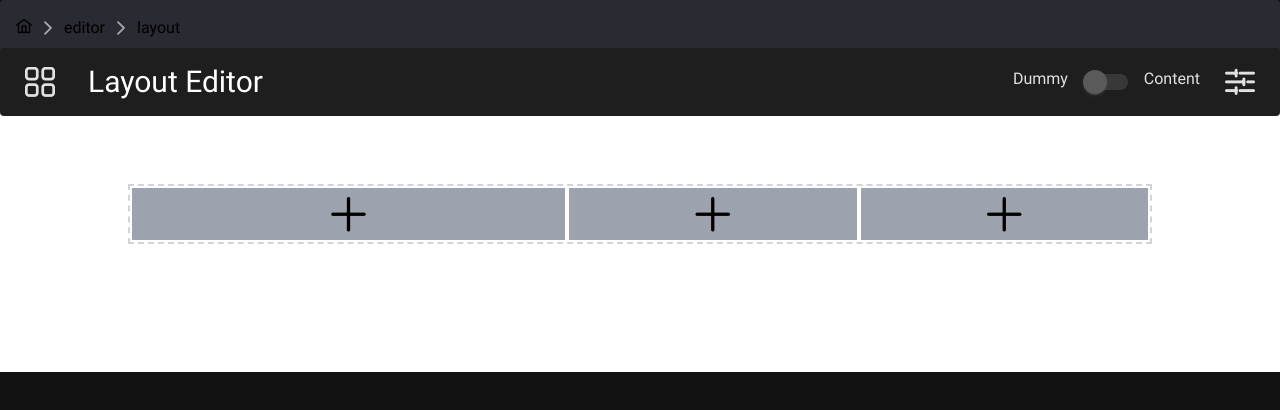
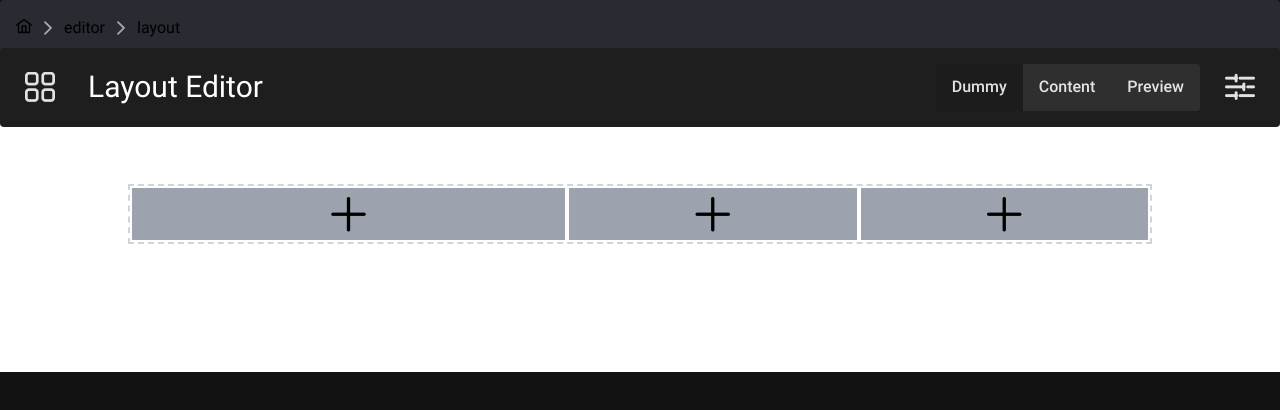
Before and after one commit to dale8nson/news-CMS, a Next.js app: page /admin/editor/layout in a window 1280 px wide. Shown: the top 410 px of the page. Built offline with nearby package versions, Linux system fonts and the light colour scheme.

Commit message:
added edit mode select buttons; disabled dragging of placeholder blocks when not in 'dummy' mode

```diff
--- a/app/admin/editor/layout/layout.tsx
+++ b/app/admin/editor/layout/layout.tsx
@@ -12,9 +12,10 @@ import { InputNumber } from 'primereact/inputnumber'
 import { Panel } from 'primereact/panel';
 import { InputSwitch } from 'primereact/inputswitch';
 import { Divider } from 'primereact/divider';
-import { setSelectedComponentTemplate, setPageTemplate, updateComponentTemplate } from '@/lib/editor-layout-slice';
+import { setSelectedComponentTemplate, setPageTemplate, updateComponentTemplate, setEditMode } from '@/lib/editor-layout-slice';
 import type { ItemProps } from '@/lib/editor-layout-slice';
 import ImagePlaceholder from '@/components/editor/primitives/image-placeholder';
+import { SelectButton, SelectButtonChangeEvent } from 'primereact/selectbutton';
 import type { PageTemplate } from "@/lib/editor-layout-slice";
 
 import { Dropdown } from 'primereact/dropdown';
@@ -53,7 +54,10 @@ export default function Layout({
   const [modeChecked, setModeChecked] = useState(false);
   const selectedComponentTemplate = useAppSelector(state => state.editorLayoutSlice.selectedComponentTemplate);
   const pageTemplate = useAppSelector(state => state.editorLayoutSlice.pageTemplate);
+  const editMode = useAppSelector(state => state.editorLayoutSlice.editMode);
   const dispatch = useAppDispatch();
+
+  const selectOptions = [{label:'Dummy', value:'dummy'}, {label:'Content', value:'content'}, {label:'Preview', value:'preview'}]
 
   const start = (
     <>
@@ -65,9 +69,7 @@ export default function Layout({
     <>
       <div className='space-x-4 flex'>
         <div className='flex align-baseline space-x-4' >
-          <h1>Dummy</h1>
-          <InputSwitch className='m-auto' disabled checked={modeChecked} />
-          <h1>Content</h1>
+          <SelectButton value={editMode} allowEmpty={false} options={selectOptions} optionLabel='label' onChange={e => dispatch(setEditMode(e.value)) } />
         </div>
         <Button className='p-button' icon='pi pi-sliders-h text-3xl' onClick={() => setRightSidebarVisible(true)} />
       </div>
@@ -87,7 +89,7 @@ export default function Layout({
     }
   ]
 
-  const tw = `flex m-0 duration-300 transition-all my-auto ${leftSidebarVisible && rightSidebarVisible ? 'scale-x-[.6] -translate-x-20' : leftSidebarVisible ? 'translate-x-36 scale-90' : rightSidebarVisible ? '-translate-x-36 scale-[.7]' : 'w-[100vw]'}`
+  const tw = `flex m-0 duration-300 transition-all my-auto ${leftSidebarVisible && rightSidebarVisible ? 'scale-[.6] -translate-x-16' : leftSidebarVisible ? 'translate-x-24 scale-90' : rightSidebarVisible ? '-translate-x-36 scale-[.7]' : 'w-[100vw]'}`
 
   console.log(`tw: ${tw}`);
 
@@ -105,7 +107,7 @@ export default function Layout({
           <h1 className='m-4 text-center'>Layout</h1>
           <Divider pt={{root:{className:'border-white border-solid border-[.01px]'}}} />
           <h1 className='m-4 text-center'>Content</h1>
-          <ImagePlaceholder canEdit={false} width='50px' height='50px' />
+          <ImagePlaceholder editable={false} width='50px' height='50px' />
           </>
           )}
         </Panel>
--- a/components/block-registry-provider.tsx
+++ b/components/block-registry-provider.tsx
@@ -1,6 +1,5 @@
-import { createContext, ReactNode, useContext, useState } from "react";
+import { createContext, ReactNode, useState } from "react";
 import { ContainerPlaceholder, ImagePlaceholder, ArticleGroup1, Container } from ".";
-import { createElement } from "react";
 
 const id = () => crypto.randomUUID();
 
--- /dev/null
+++ b/components/editor-provider.tsx
@@ -0,0 +1,8 @@
+import { useContext } from "react";
+import { useAppSelector } from "@/lib/hooks";
+import { setEditMode } from "@/lib/editor-layout-slice";
+
+const EditorProvider = () => {
+  const editMode = useAppSelector(state => state.editorLayoutSlice.editMode);
+
+}
--- a/components/editor/blocks/article-group-1.tsx
+++ b/components/editor/blocks/article-group-1.tsx
@@ -9,14 +9,14 @@ const ArticleGroup1 = () => {
 
 
   return (
-    <Container row columnSpan={4} className="border-dashed border-1" mode='editor' >
-      <Container column columnSpan={4} className='h-full border-dashed border-1' >
+    <Container className="border-dashed border-1" mode='editor' >
+      <Container className='h-full border-dashed border-1' >
         <ContainerPlaceholder />
       </Container>
-      <Container column columnSpan={8} className="h-full border-dashed border-1" >
+      <Container className="h-full border-dashed border-1" >
         <ContainerPlaceholder />
       </Container>
-      <Container column columnSpan={4} className="h-full border-dashed border-1" >
+      <Container className="h-full border-dashed border-1" >
         <ContainerPlaceholder />
       </Container>
     </Container>
--- a/components/editor/primitives/image-placeholder.tsx
+++ b/components/editor/primitives/image-placeholder.tsx
@@ -15,7 +15,7 @@ interface Size {
   height: number
 }
 
-function ImagePlaceholder({  id, canEdit, width, height, dragAction }: { id?: string, canEdit: boolean, width?: string | undefined, height?: string | undefined, dragAction?:'move' | 'copy' | undefined }) {
+function ImagePlaceholder({  id, editable: canEdit, width, height, dragAction }: { id?: string, editable: boolean, width?: string | undefined, height?: string | undefined, dragAction?:'move' | 'copy' | undefined }) {
 
   const blockId = useMemo(() => id || crypto.randomUUID(), []);
 
@@ -34,6 +34,8 @@ function ImagePlaceholder({  id, canEdit, width, height, dragAction }: { id?: st
   })
 
   const dispatch = useAppDispatch();
+
+  const editMode = useAppSelector(state => state.editorLayoutSlice.editMode);
 
   console.log(`ImagePlaceholder`);
   const ref: any = useRef<any>(null);
@@ -84,9 +86,10 @@ function ImagePlaceholder({  id, canEdit, width, height, dragAction }: { id?: st
     <Container
       id={blockId}
       containerId={idRef.current}
-      draggable
+      draggable={editMode === 'dummy'}
       onDragStart={dragStartHandler}
       onClick={clickHandler}
+      editable={false}
       className="z-0 flex m-auto bg-gray-300 relative items-center justify-items-center"
       ref={initRef}
       style={template?.props?.style as ItemProps || {}}
--- a/components/editor/primitives/slot.tsx
+++ b/components/editor/primitives/slot.tsx
@@ -0,0 +1,7 @@
+const Slot = () => {
+  return (
+    <div>
+
+    </div>
+  )
+}
--- a/components/primitives/container.tsx
+++ b/components/primitives/container.tsx
@@ -15,7 +15,7 @@ const Container = forwardRef(
       containerId,
       children,
       className = '',
-      mode = 'presentation',
+      editable,
       draggable,
       tabIndex,
       onDragStart,
@@ -31,7 +31,8 @@ const Container = forwardRef(
       containerId?: string,
       children?: ReactNode,
       className?: string,
-      mode?: 'editor' | 'presentation',
+      mode?: 'dummy' | 'content' | 'preview',
+      editable?: boolean,
       draggable?: boolean,
       tabIndex?: number
       onDragStart?: DragEventHandler,
@@ -45,18 +46,16 @@ const Container = forwardRef(
     },
     ref?: any) {
     console.log(`Container`);
-    const store = useAppStore();
     const [blocks, setBlocks] = useState<ReactNode[] | [] | null>([]);
     const containerRef = useRef<any>(null);
     const [parentNode, setParentNode] = useState<Element | null>(null);
+    const editMode = useAppSelector(state => state.editorLayoutSlice.editMode);
+    console.log(`editMode: ${editMode}`);
+
+    console.log(`editable: ${editable}`);
 
     const dragStartHandler: DragEventHandler = (e) => {
-      console.log(`dragStartHandler`);
-      const target = e.target as HTMLDivElement;
-      setDraggedId(target.id);
-      console.log(`store.getState():`, store.getState());
-      e.dataTransfer.setData('text/html', target.innerHTML);
-      e.dataTransfer.dropEffect = "copy";
+
     }
 
     const dragOverHandler: DragEventHandler = (e) => {
@@ -64,15 +63,8 @@ const Container = forwardRef(
 
     }
 
-    // const dropHandler: DragEventHandler = (e) => {
-    //   e.preventDefault();
-
-    //   const block = createElement(BlockRegistry[component], {...props,key: crypto.randomUUID()}, null);
-    //   setBlocks([...blocks as ReactElement[], block]);
-    // }
-
     const initRef = (node: any) => {
-      if(!node) return;
+      if (!node) return;
 
       if (!!ref) {
         if (typeof ref === 'function') {
@@ -80,7 +72,6 @@ const Container = forwardRef(
         } else {
           ref.current = node;
         }
-        // if(!!containerRef) containerRef.current = node;
       }
     }
 
@@ -105,9 +96,9 @@ const Container = forwardRef(
         onClick={onClick}
         style={style}
       >
-        {mode === 'editor' && <div draggable={false} ref={containerRef} className="flex-col justify-evenly" />}
-        {mode !== 'editor' && children}
-        {mode === 'editor' && <div className="w-full h-full" draggable={false}><ContainerPlaceholder parentNode={parentNode} className='z-20' /></div>}
+        { <div draggable={editable && editMode === 'dummy'} ref={containerRef} className="flex-col justify-evenly" />}
+        {children}
+        { <div className={`w-full h-full ${editMode !== 'dummy' || !editable ? 'hidden': ''}`} draggable={false}><ContainerPlaceholder parentNode={parentNode} className={`z-20`} /></div>}
       </div>
     )
   });
--- a/lib/editor-layout-slice.ts
+++ b/lib/editor-layout-slice.ts
@@ -1,5 +1,6 @@
 import { createSlice } from "@reduxjs/toolkit";
 import type { PayloadAction, CaseReducer } from "@reduxjs/toolkit";
+import { actionAsyncStorage } from "next/dist/client/components/action-async-storage.external";
 import { staticGenerationAsyncStorage } from "next/dist/client/components/static-generation-async-storage.external";
 
 export type Prop = string | number | null;
@@ -37,12 +38,15 @@ type State = {
   pageTemplate: PageTemplate | null,
   componentTemplates:{[id: string]: ComponentTemplate } | null,
   components: {[id: string]: Component } | null
+  editMode: 'dummy' | 'content' | 'preview'
 }
 
 const initialState: State = {
   selectedComponentTemplate: null,
+  editMode: 'dummy',
   pageTemplate: {
     id: crypto.randomUUID(),
+    dragAction:'move',
     componentName: 'div',
     displayName: 'Default Page Template',
     canEdit: true,
@@ -71,10 +75,11 @@ const editorLayoutSlice = createSlice({
     registerComponentTemplate: (state, action) => ({ ...state, componentTemplates: {...state.componentTemplates,  [action.payload.id]: action.payload } }),
     updateComponentTemplate: (state, action) => ({ ...state, componentTemplates: {...state.componentTemplates,  [action.payload.id]: action.payload } }),
     registerComponent: (state, action) => ({...state, components: {...state.components, [action.payload.id]: {...action.payload} }}),
-    updateComponent: (state, action) => ({...state, components: {...state.components, [action.payload.id]: {...action.payload} }})
+    updateComponent: (state, action) => ({...state, components: {...state.components, [action.payload.id]: {...action.payload} }}),
+    setEditMode: (state, action) => ({...state, editMode: action.payload})
     }
 })
 
 export default editorLayoutSlice.reducer;
 
-export const { setSelectedComponentTemplate, setPageTemplate, registerComponentTemplate, updateComponentTemplate, registerComponent, updateComponent } = editorLayoutSlice.actions;
+export const { setSelectedComponentTemplate, setPageTemplate, registerComponentTemplate, updateComponentTemplate, registerComponent, updateComponent, setEditMode } = editorLayoutSlice.actions;
```
Also changed, not shown: app/admin/editor/layout/page.tsx (+4 -4 lines), components/editor/primitives/container-placeholder.tsx (+4 -4 lines).
